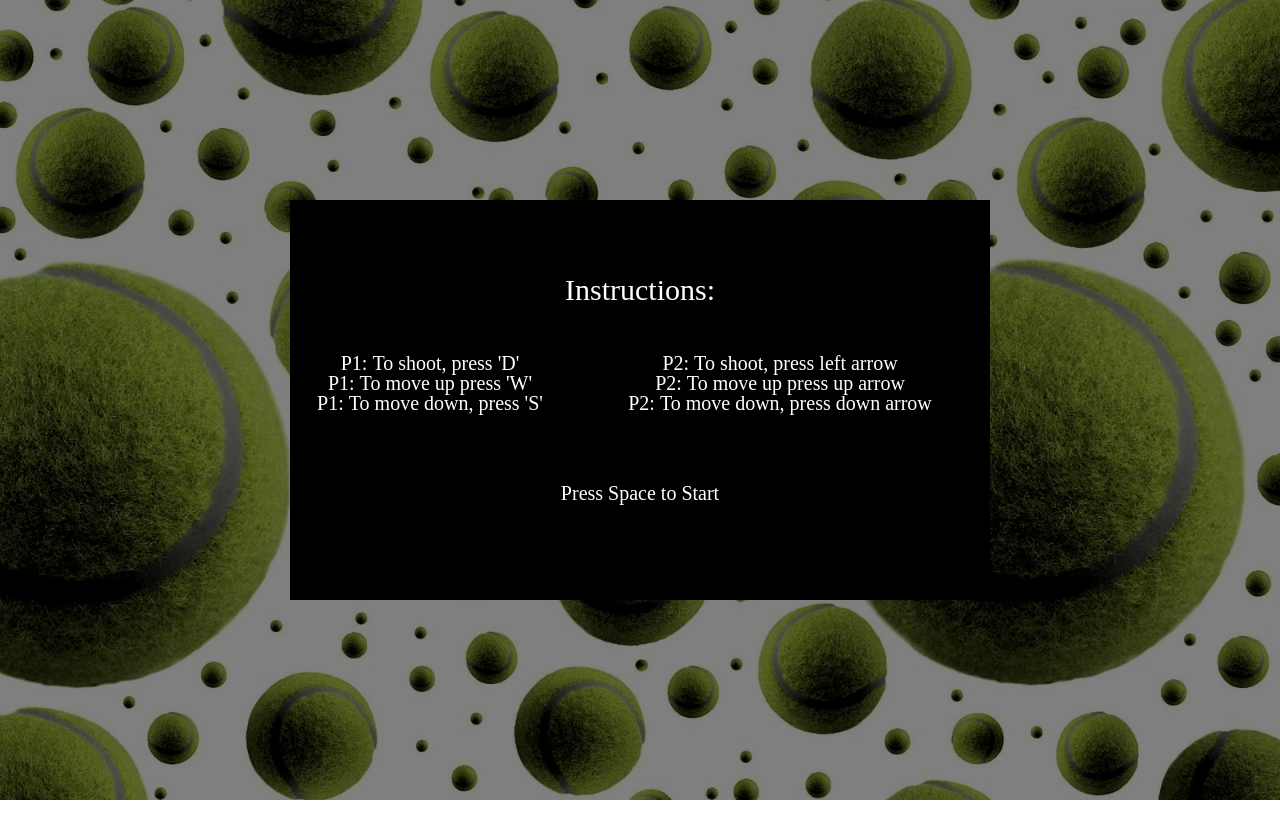
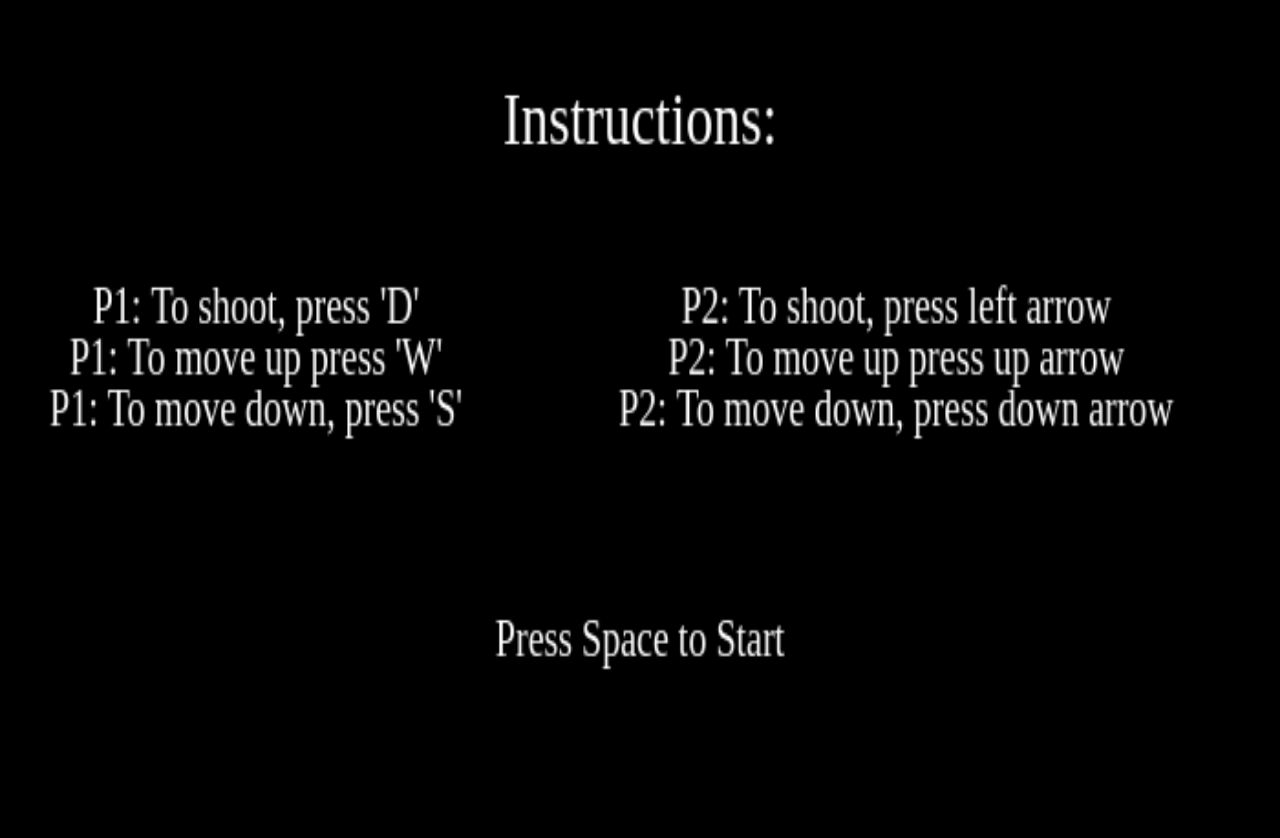
Before and after one commit to SofiaOrnelas/Canvas-game, a plain HTML site: page index.html in a window 1280 px wide. Before the commit the page ends 800 px from the top, so only its background shows below. Drawn offline with Linux system fonts and the light colour scheme.

Commit message:
Changed bg

```diff
--- a/style.css
+++ b/style.css
@@ -13,7 +13,7 @@ body {
 
  }
 
-/* canvas{
+canvas{
      min-height: 80vw;
      max-width: 100vw;
- } */
+ }
```
